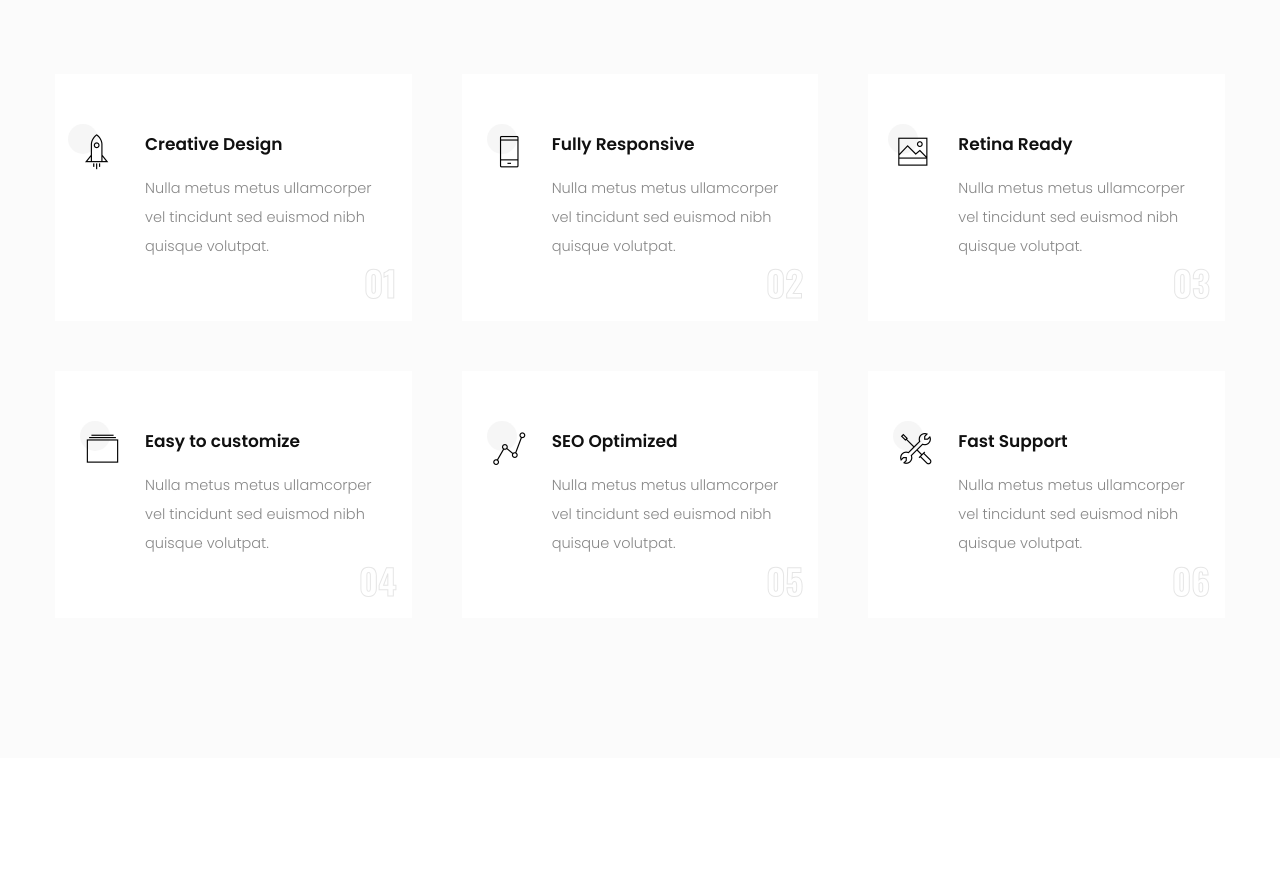
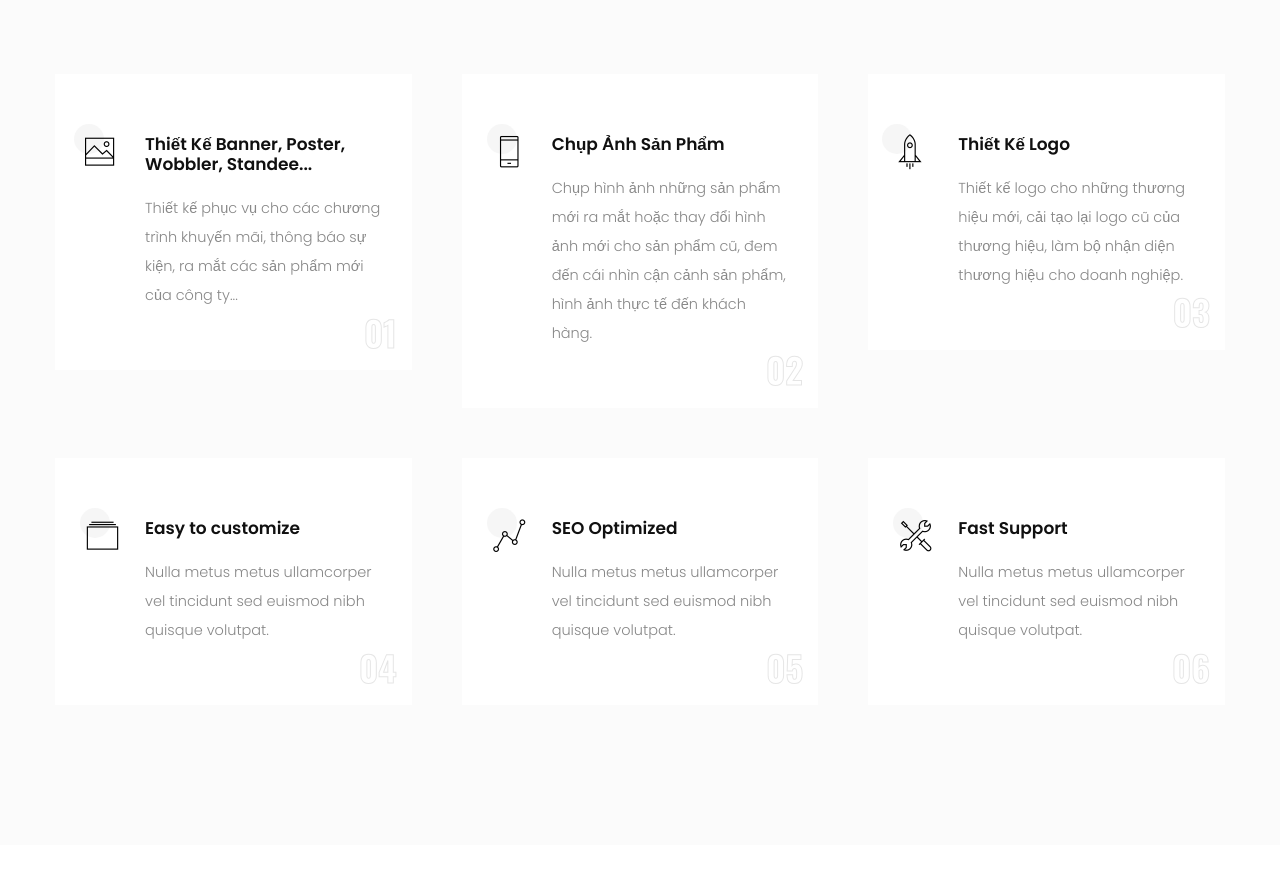
Before and after one commit to hoanvhk/hoanvhk.github.io, a plain HTML site: page index.html in a window 1280 px wide. Shown: the part 2020-2915 px from the top of the page. Drawn offline with nearby package versions, Linux system fonts and the light colour scheme; a web font is replaced by a local one.

Commit message:
fix index

```diff
--- a/index.html
+++ b/index.html
@@ -275,9 +275,9 @@
 
                 <div class="col-lg-4 col-md-6 custm-p">
                     <div class="item">
-                        <span class="icon pe-7s-rocket"></span>
-                        <h5>Creative Design</h5>
-                        <p>Nulla metus metus ullamcorper vel tincidunt sed euismod nibh quisque volutpat.</p>
+                        <span class="icon pe-7s-photo"></span>
+                        <h5>Thiết Kế Banner, Poster, Wobbler, Standee...</h5>
+                        <p>Thiết kế phục vụ cho các chương trình khuyến mãi, thông báo sự kiện, ra mắt các sản phẩm mới của công ty...</p>
                         <div class="numb">01</div>
                     </div>
                 </div>
@@ -285,17 +285,17 @@
                 <div class="col-lg-4 col-md-6 custm-p">
                     <div class="item">
                         <span class="icon pe-7s-phone"></span>
-                        <h5>Fully Responsive</h5>
-                        <p>Nulla metus metus ullamcorper vel tincidunt sed euismod nibh quisque volutpat.</p>
+                        <h5>Chụp Ảnh Sản Phẩm</h5>
+                        <p>Chụp hình ảnh những sản phẩm mới ra mắt hoặc thay đổi hình ảnh mới cho sản phẩm cũ, đem đến cái nhìn cận cảnh sản phẩm, hình ảnh thực tế đến khách hàng.</p>
                         <div class="numb">02</div>
                     </div>
                 </div>
 
                 <div class="col-lg-4 col-md-6 custm-p">
                     <div class="item">
-                        <span class="icon pe-7s-photo"></span>
-                        <h5>Retina Ready</h5>
-                        <p>Nulla metus metus ullamcorper vel tincidunt sed euismod nibh quisque volutpat.</p>
+                        <span class="icon pe-7s-rocket"></span>
+                        <h5>Thiết Kế Logo</h5>
+                        <p>Thiết kế logo cho những thương hiệu mới, cải tạo lại logo cũ của thương hiệu, làm bộ nhận diện thương hiệu cho doanh nghiệp.</p>
                         <div class="numb">03</div>
                     </div>
                 </div>
```
